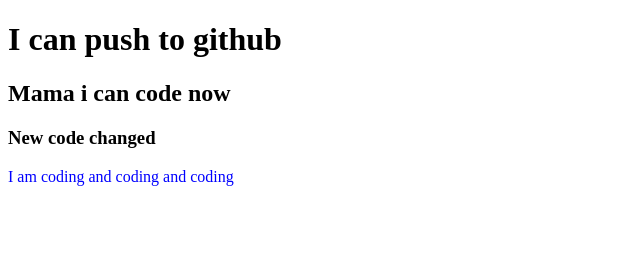
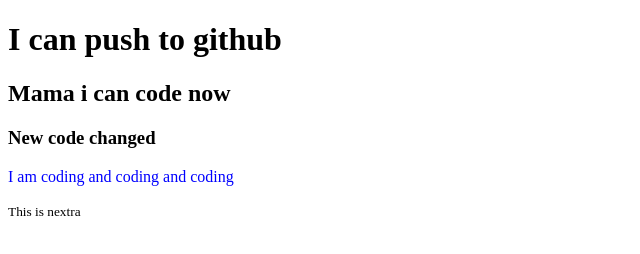
Before and after one commit to amiazmane/my-first-repo, a plain HTML site: page index.html in a window 1280 px wide. Shown: the full height of the page, 0-640 px from the left. Drawn offline with Linux system fonts and the light colour scheme.

Commit message:
added extra

```diff
--- a/index.html
+++ b/index.html
@@ -12,5 +12,6 @@
     <h2>Mama i can code now</h2>
     <h3>New code changed</h3>
     <p>I am coding and coding and coding</p>
+    <small>This is nextra </small>
   </body>
 </html>
```
